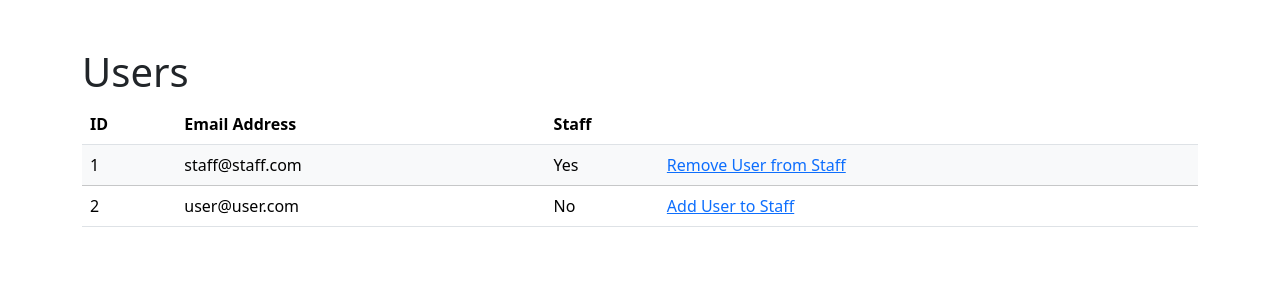
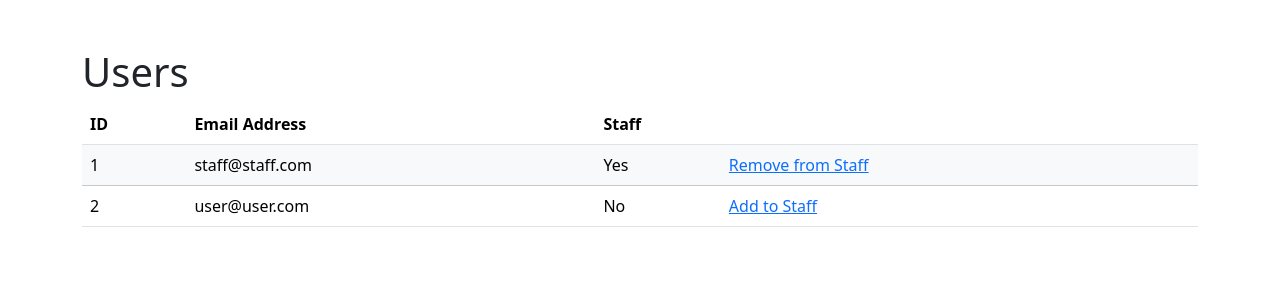
Before and after one commit to bhushan-mohanraj/lawrenceville-math, a Flask app: page /users/ in a window 1280 px wide. Shown: the part 56-356 px from the top of the page. Run offline with Flask 3, Linux system fonts and the light colour scheme; the visitor is signed in with stand-in values (Sample User, id 1); data comes from the database, SQL or seed files in the repository; some libraries are stand-ins or nearby versions.

Commit message:
Update user list page

```diff
--- a/app/templates/users/index.html
+++ b/app/templates/users/index.html
@@ -21,7 +21,7 @@
             <td>{{ user.id }}</td>
             <td>{{ user.email }}</td>
             <td>Yes</td>
-            <td><a href="{{ url_for('users.switch_staff', id=user.id) }}">Remove User from Staff</a></td>
+            <td><a href="{{ url_for('users.switch_staff', id=user.id) }}">Remove from Staff</a></td>
         </tr>
 
         {% else %}
@@ -30,7 +30,7 @@
             <td>{{ user.id }}</td>
             <td>{{ user.email }}</td>
             <td>No</td>
-            <td><a href="{{ url_for('users.switch_staff', id=user.id) }}">Add User to Staff</a></td>
+            <td><a href="{{ url_for('users.switch_staff', id=user.id) }}">Add to Staff</a></td>
         </tr>
 
         {% endif %}
```
